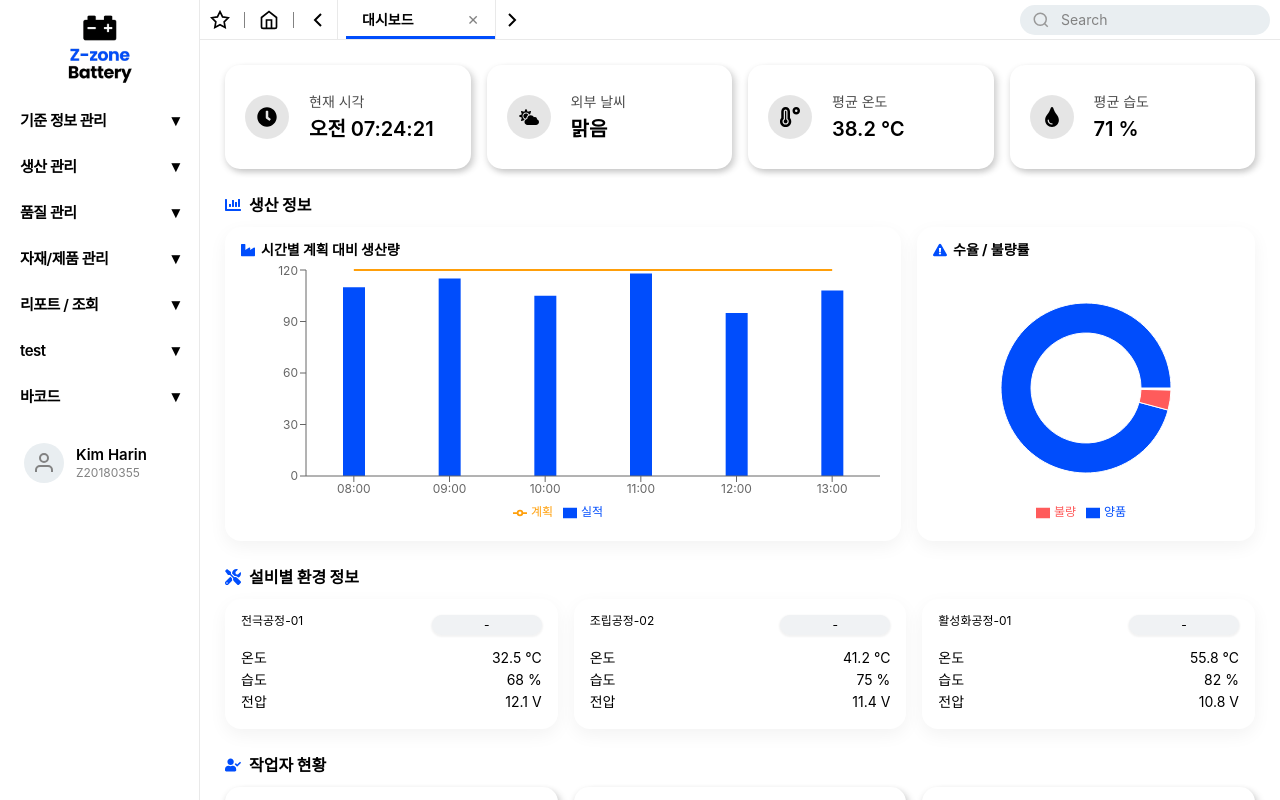
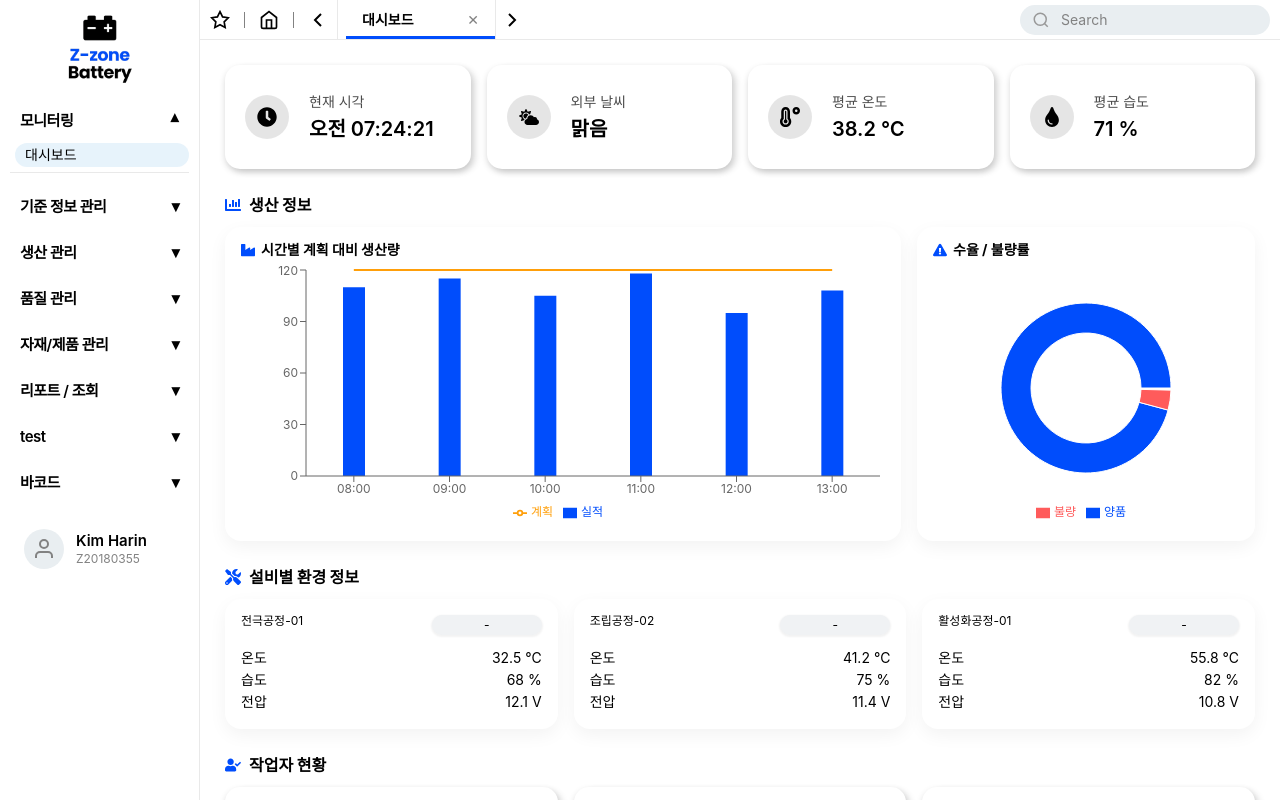
Before and after one commit to mes-team-2/React, a React (Create React App) app: page /mes/dashboard in a window 1280 px wide. Shown: the top 800 px of the page. Built offline with nearby package versions, Linux system fonts and the light colour scheme; sample sign-in values are in the browser's storage.

Commit message:
사이드바 대시보드 탭 추가

```diff
--- a/src/components/SideBar.js
+++ b/src/components/SideBar.js
@@ -121,6 +121,11 @@ const STORAGE_KEY = "mes_recent_pages";
    사이드바 메뉴 구조
 ========================= */
 const MENU = [
+  {
+    key: "monitoring",
+    title: "모니터링",
+    items: [{ to: "/mes/dashboard", label: "대시보드" }],
+  },
   {
     key: "master",
     title: "기준 정보 관리",
```
